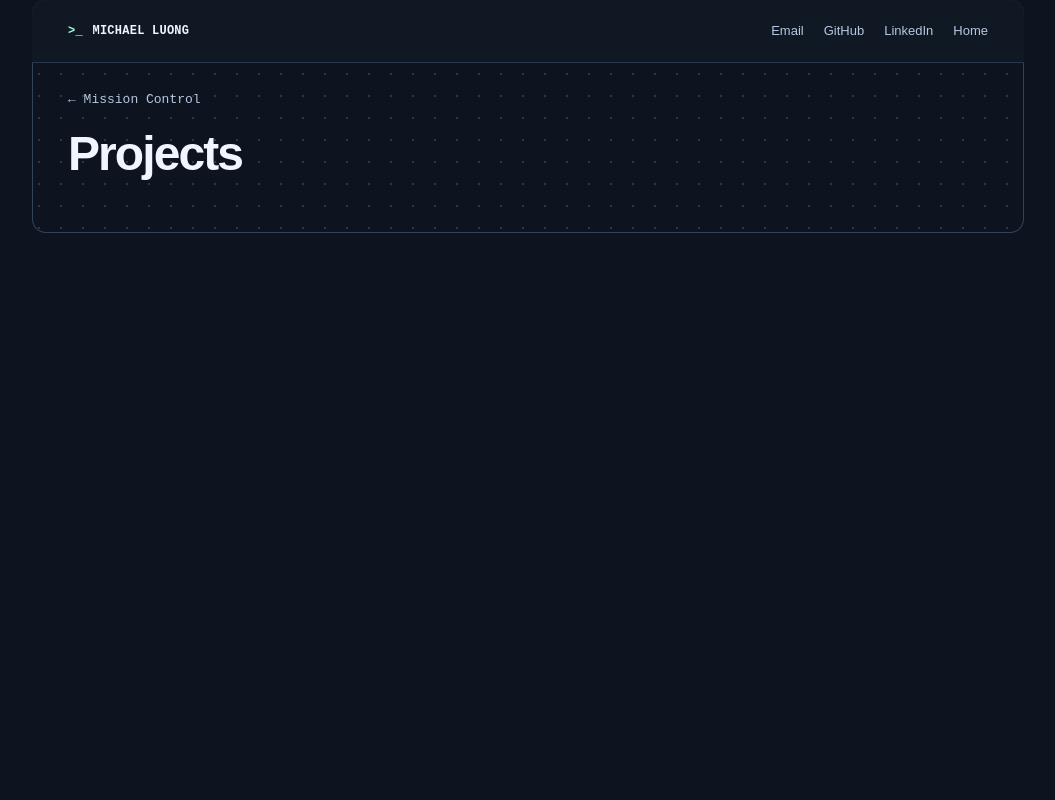
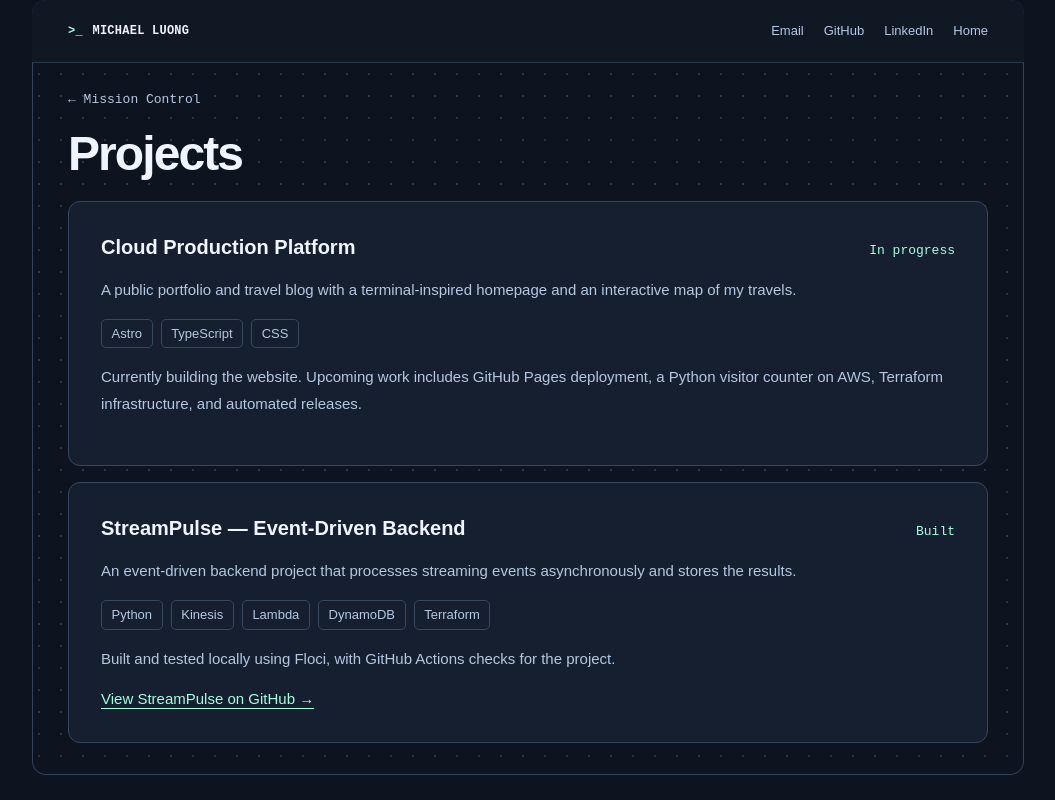
Before and after one commit to MikeyLuo/cloud-production-platform, an Astro site: page /projects/ in a window 1280 px wide. Shown: the whole page, without its empty margins (112-1167 px from the left). Built offline with nearby package versions, Linux system fonts and the light colour scheme; Astro itself is replaced by a stand-in of ours.

Commit message:
[add] About me and projects
Added details to the about me and project section, and linking them to eachother

```diff
--- /dev/null
+++ b/src/components/PortfolioContent.astro
@@ -0,0 +1,150 @@
+---
+interface Props {
+  section: 'about' | 'projects';
+}
+
+const { section } = Astro.props;
+
+const projects = [
+  {
+    title: 'Cloud Production Platform',
+    status: 'In progress',
+    description:
+      'A public portfolio and travel blog with a terminal-inspired homepage and an interactive map of my travels.',
+    tools: ['Astro', 'TypeScript', 'CSS'],
+    details:
+      'Currently building the website. Upcoming work includes GitHub Pages deployment, a Python visitor counter on AWS, Terraform infrastructure, and automated releases.',
+  },
+  {
+    title: 'StreamPulse — Event-Driven Backend',
+    status: 'Built',
+    description:
+      'An event-driven backend project that processes streaming events asynchronously and stores the results.',
+    tools: ['Python', 'Kinesis', 'Lambda', 'DynamoDB', 'Terraform'],
+    details:
+      'Built and tested locally using Floci, with GitHub Actions checks for the project.',
+    href: 'https://github.com/MikeyLuo/Event-Driven-Archtiecture',
+  },
+];
+---
+
+{section === 'about' && (
+  <article class="panel about">
+    <h2>Hi, I’m Michael.</h2>
+    <p>
+      I'm a software engineer graduate who is building their career in cloud engineering and DevOps. Through my software engineering
+      background and DevOps experience, I found that I really enjoy automating reptitive work, understanding how systems fit together,
+      and troubleshooting problems.
+    </p>
+    <p>
+      My experience includes AWS, Terraform, containerized services,
+      CI/CD pipelines, and monitoring. I use personal projects to practice
+      deploying applications and verifying that they work.
+    </p>
+    <p>
+      Outside of technology, I am narutally curious person who enjoys traveling and trying local food.
+      My Field Atlas follows my travels through Peru, Greece, Ireland,
+      Thailand, the Philippines, and Vietnam.
+    </p>
+    <a href="/projects/">Explore my projects →</a>
+  </article>
+)}
+
+{section === 'projects' && (
+  <div class="projects">
+    {projects.map((project) => (
+      <article class="panel">
+        <div class="project-heading">
+          <h2>{project.title}</h2>
+          <span class="status">{project.status}</span>
+        </div>
+
+        <p>{project.description}</p>
+
+        <ul class="tools" aria-label={`${project.title} technologies`}>
+          {project.tools.map((tool) => <li>{tool}</li>)}
+        </ul>
+
+        <p>{project.details}</p>
+
+        {'href' in project && (
+          <a href={project.href}>View StreamPulse on GitHub →</a>
+        )}
+      </article>
+    ))}
+  </div>
+)}
+
+<style>
+  .projects {
+    display: grid;
+    gap: 1rem;
+  }
+
+  .panel {
+    padding: clamp(1.25rem, 4vw, 2rem);
+    border: 1px solid #36485f;
+    border-radius: 12px;
+    background: #151f30;
+    overflow-wrap: anywhere;
+  }
+
+  .about {
+    max-width: 44rem;
+  }
+
+  h2 {
+    margin: 0;
+    color: #f0f5ff;
+    font-size: 1.25rem;
+    line-height: 1.35;
+  }
+
+  p {
+    margin: 1rem 0;
+    color: #b5c7e1;
+    line-height: 1.75;
+  }
+
+  .project-heading {
+    display: flex;
+    align-items: baseline;
+    justify-content: space-between;
+    flex-wrap: wrap;
+    gap: 0.5rem 1rem;
+  }
+
+  .status {
+    color: #a4ffdc;
+    font: 0.8125rem/1.5 "Courier New", monospace;
+  }
+
+  .tools {
+    display: flex;
+    flex-wrap: wrap;
+    gap: 0.5rem;
+    margin: 1rem 0;
+    padding: 0;
+    list-style: none;
+  }
+
+  .tools li {
+    padding: 0.25rem 0.6rem;
+    border: 1px solid #36485f;
+    border-radius: 5px;
+    color: #b5c7e1;
+    font-size: 0.8125rem;
+  }
+
+  a {
+    display: inline-block;
+    color: #a4ffdc;
+    text-underline-offset: 0.25em;
+  }
+
+  a:focus-visible {
+    outline: 2px solid #a4ffdc;
+    outline-offset: 4px;
+    border-radius: 3px;
+  }
+</style>
--- a/src/pages/[section].astro
+++ b/src/pages/[section].astro
@@ -1,6 +1,7 @@
 ---
 import PortfolioLayout from '../layouts/PortfolioLayout.astro';
 import FieldAtlas from '../components/FieldAtlas.astro';
+import  PortfolioContent  from '../components/PortfolioContent.astro';
 
 export function getStaticPaths() {
   return [
@@ -16,5 +17,9 @@ const section = Astro.params.section ?? '';
 ---
 
 <PortfolioLayout title={title} section={section}>
+  {(section === 'about' || section === 'projects') && (
+    <PortfolioContent section={section} />
+  )}
+
   {section === 'travel' && <FieldAtlas />}
 </PortfolioLayout>
--- a/src/pages/index.astro
+++ b/src/pages/index.astro
@@ -45,7 +45,7 @@ const destinations = [
         </a>
         <nav aria-label="Contact and navigation">
 			<ul class="navigation">
-				<li><a href="michaeltriluong@gmail.com">Email</a></li>
+				<li><a href="malito:michaeltriluong@gmail.com">Email</a></li>
 				<li><a href="https://github.com/mikeyluo">GitHub</a></li>
 				<li><a href="https://www.linkedin.com/in/michael-luong-695751165/">LinkedIn</a></li>
 				<li><a href="/">Home</a></li>
```
